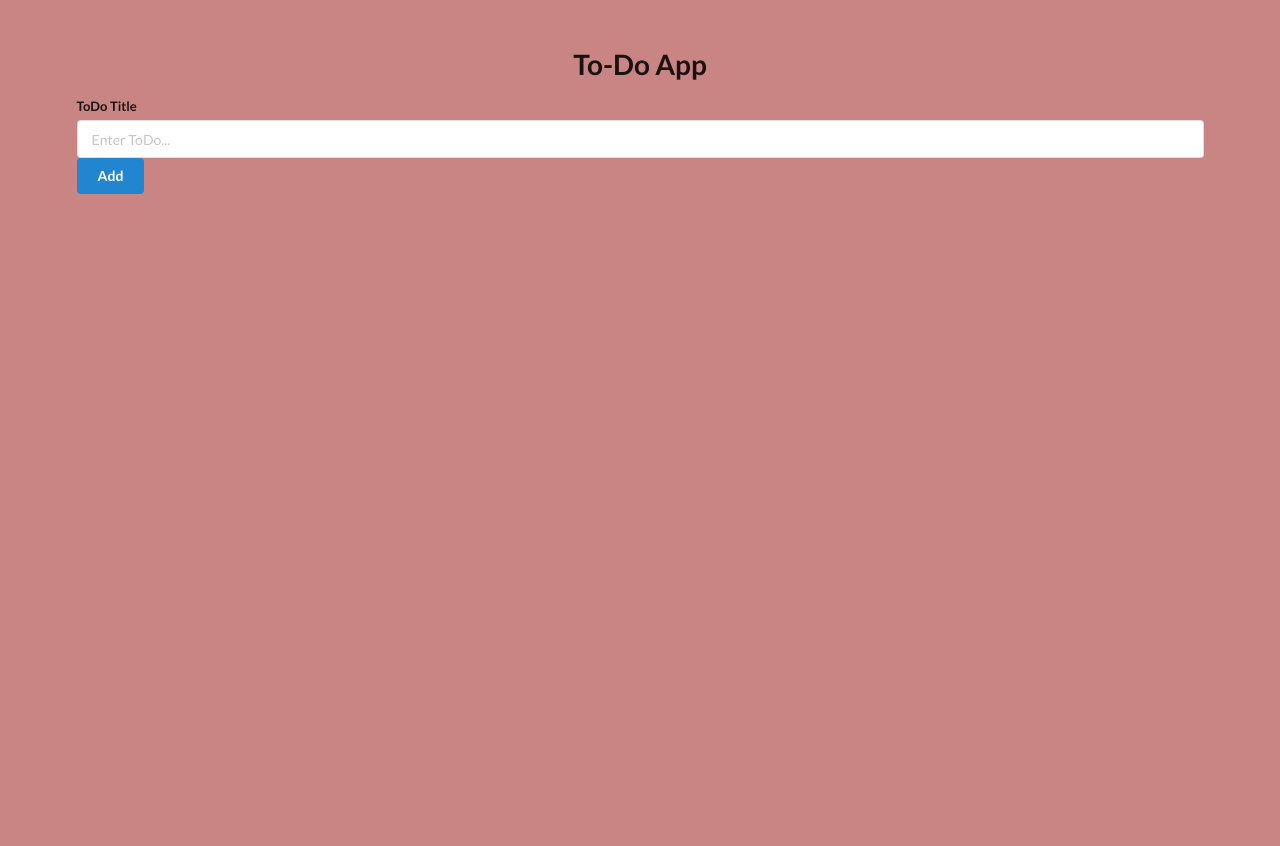
After one commit to SVAP-Case/Mellow-Space, a Flask app: template mellow-space/templates/todo.html in a window 1280 px wide. The commit adds this page. Run offline with Flask 2, Linux system fonts and the light colour scheme; the template is opened without the code that fills it, so the values that code supplies are empty.

Commit message:
Added mail feature

```diff
--- a/mellow-space/app.py
+++ b/mellow-space/app.py
@@ -1,11 +1,21 @@
 from flask import Flask,redirect,url_for,render_template,request,session,flash
 from flask_sqlalchemy import SQLAlchemy
 from werkzeug.security import generate_password_hash,check_password_hash
+from flask_mail import Mail, Message
 
 app=Flask(__name__)
-app.secret_key="hello"
+app.secret_key="it's_not_the_actual_one"
 app.config['SQLALCHEMY_DATABASE_URI']='sqlite:///db.sqlite3'
 app.config['SQLALCHEMY_TRACK_MODIFICATIONS']=False
+app.config['MAIL_SERVER']='smtp.gmail.com'
+app.config['MAIL_PORT'] = 465
+app.config['MAIL_USERNAME'] = 'mellow.space.1@gmail.com'
+app.config['MAIL_PASSWORD'] = 'zgczgaqggfmdirou'
+app.config['MAIL_USE_TLS'] = False
+app.config['MAIL_USE_SSL'] = True
+app.config['MAIL_MAX_EMAILS']=1
+app.config['MAIL_SUPRESS_SEND']=False
+mail = Mail(app)
 db=SQLAlchemy(app)
 
 class users(db.Model):
@@ -70,9 +80,19 @@ def user():
         flash("You are not logged in")
         return redirect(url_for("login"))
 
+
 @app.route("/game")
 def game():
     return render_template("game.html")
+
+@app.route("/mailer")
+def mailer():
+    msg = Message('Hello', sender = 'mellow.space.1@gmail.com', recipients = ['prackode@gmail.com'])
+    msg.body = "Hello Flask message sent from Flask-Mail"
+    mail.send(msg)
+
+    flash("Mail Sent Succesfully...")
+    return redirect(url_for("user"))
 
 @app.route("/logout")
 def logout():
--- a/mellow-space/templates/login.html
+++ b/mellow-space/templates/login.html
@@ -6,8 +6,8 @@
         <link rel="stylesheet" href="../static/login.css">
     </head>
     <body>
-        <button style="font-family:fantasy; font-size: 15px; background-color:whitesmoke; padding: 5px 15px; float: left; margin: 20px; border-radius: 10px; box-shadow: 0 8px 16px  0;"><a href="/" style="text-decoration: none;">Home</a></button>
-        <button style="font-family:fantasy; font-size: 15px;  background-color:whitesmoke; padding: 5px 15px; float: right; margin: 20px; border-radius: 10px; box-shadow: 0 8px 16px  0;"><a href="/signup" style="text-decoration: none;">SignUp</a></button>
+        <button style="font-family:fantasy; font-size: 15px; background-color:whitesmoke; padding: 5px 15px; float: left; margin: 20px; box-shadow: 0 8px 16px  0;"><a href="/" style="text-decoration: none;">Home</a></button>
+        <button style="font-family:fantasy; font-size: 15px;  background-color:whitesmoke; padding: 5px 15px; float: right; margin: 20px; box-shadow: 0 8px 16px  0;"><a href="/signup" style="text-decoration: none;">SignUp</a></button>
         <form class="box" style="box-shadow: 0 8px 16px 5px rgba(240, 221, 221, 0.897);" action="/login" method="POST" autocomplete="off">
             {% with messages = get_flashed_messages() %}
             {% if messages %}
--- a/mellow-space/templates/signup.html
+++ b/mellow-space/templates/signup.html
@@ -6,8 +6,8 @@
         <link rel="stylesheet" href="../static/login.css">
     </head>
     <body>
-        <button style="font-family:fantasy; font-size: 15px; background-color:whitesmoke; padding: 5px 15px; float: left; margin: 20px; border-radius: 10px; box-shadow: 0 8px 16px  0;"><a href="/" style="text-decoration: none;">Home</a></button>
-        <button style="font-family:fantasy; font-size: 15px;  background-color:whitesmoke; padding: 5px 15px; float: right; margin: 20px; border-radius: 10px; box-shadow: 0 8px 16px  0;"><a href="/login" style="text-decoration: none;">Login</a></button>
+        <button style="font-family:fantasy; font-size: 15px; background-color:whitesmoke; padding: 5px 15px; float: left; margin: 20px; box-shadow: 0 8px 16px  0;"><a href="/" style="text-decoration: none;">Home</a></button>
+        <button style="font-family:fantasy; font-size: 15px;  background-color:whitesmoke; padding: 5px 15px; float: right; margin: 20px; box-shadow: 0 8px 16px  0;"><a href="/login" style="text-decoration: none;">Login</a></button>
         <form class="box" style="box-shadow: 0 8px 16px  10px rgba(240, 221, 221, 0.897);" action="/signup" method="POST" autocomplete="off">
             {% with messages = get_flashed_messages() %}
             {% if messages %}
--- /dev/null
+++ b/mellow-space/templates/todo.html
@@ -0,0 +1,34 @@
+<!doctype html>
+<html>
+<head>
+    <title>Todo</title>
+    <link rel="stylesheet" href="https://cdn.jsdelivr.net/npm/semantic-ui@2.4.2/dist/semantic.min.css">
+    <script src="https://cdn.jsdelivr.net/npm/semantic-ui@2.4.2/dist/semantic.min.js"></script>
+</head>
+<body style="background-color:rgb(201, 132, 132);">
+    <div style="margin-top: 50px;" class="ui container">
+        <h1 class="ui center aligned header">To-Do App</h1>
+        <form class="ui form" action="/add" method="POST">
+            <div class="field">
+                <label for="title">ToDo Title</label>
+                <input type="text" name="title" placeholder="Enter ToDo..."><br>
+                <button class="ui blue button" type="submit" >Add</button>
+            </div>
+        </form>
+        {% if todo_list %}
+        {% for todo in todo_list %}
+        <div class="ui segment">
+            <p class="ui bid header">{{ todo.title }}</p>
+            {% if todo.complete ==False %}
+            <span class="ui grey label">Not Complete</span>
+            {% else %}
+            <span class="ui green label">Completed</span>
+            {% endif %}
+            <a class="ui blue button" href="/update/{{ todo.id }}">Update</a>
+            <a class="ui red button" href="/delete/{{ todo.id }}">Delete</a>
+        </div>
+        {% endfor %}
+        {% endif %}
+    </div>
+</body>
+</html>
```
Also changed, not shown: mellow-space/templates/music.html (+13 -1 lines), mellow-space/templates/user.html (+2 -10 lines), mellow-space/db.sqlite3.
